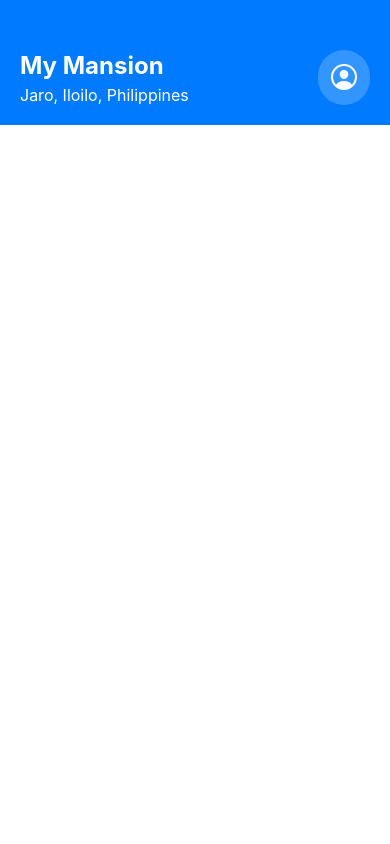
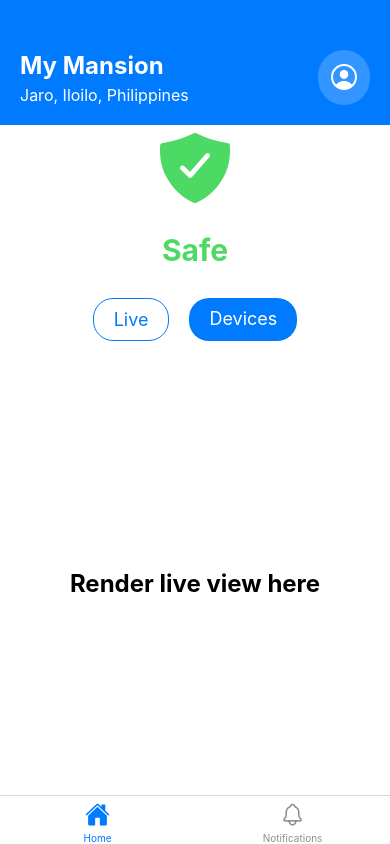
Before and after one commit to ElectroDevs/mobile-app, a React Native app: screen /Home in a window 390 px wide. Built offline with nearby package versions, Linux system fonts and the light colour scheme.

Commit message:
navigation

```diff
--- a/App.tsx
+++ b/App.tsx
@@ -1,9 +1,14 @@
 import React from 'react';
-import HomeScreen from './components/HomeScreen';
-import Header from './components/Header';
+import Header from './navigation/components/Header';
+import AppNavigator from './navigation/AppNavigator';
+
 
 export default function App() {
   return (
-    <Header title='My Mansion' location='Jaro, Iloilo, Philippines' onProfilePress={() => alert('Profile pressed')}/>
+    <>
+      <Header title='My Mansion' location='Jaro, Iloilo, Philippines' onProfilePress={() => alert('Profile pressed')}/>
+      <AppNavigator/>
+
+    </>
   );
 }
--- /dev/null
+++ b/navigation/AppNavigator.tsx
@@ -0,0 +1,33 @@
+import React from 'react';
+import { NavigationContainer } from '@react-navigation/native';
+import { createBottomTabNavigator } from '@react-navigation/bottom-tabs';
+import { Ionicons } from '@expo/vector-icons';
+import HomePage from './components/HomePage';
+import NotificationPage from './components/NotificationPage';
+
+const Tab = createBottomTabNavigator();
+
+export default function AppNavigator() {
+  return (
+    <NavigationContainer>
+      <Tab.Navigator initialRouteName='Home'
+                    screenOptions={({route}) => ({
+                      tabBarIcon: ({focused, color, size}) => {
+                        let rn = route.name;
+
+                        if (rn === "Home") {
+                          return <Ionicons name={focused ? "home" : "home-outline"} size={size} color={color}/>
+                        } else if (rn === "Notifications") {
+                          return <Ionicons name={focused ? "notifications" : "notifications-outline"} size={size} color={color}/>
+                        }
+                      },
+                      headerShown: false
+      }) }>
+
+        <Tab.Screen name='Home' component={HomePage}/>
+        <Tab.Screen name='Notifications' component={NotificationPage}/>
+
+      </Tab.Navigator>
+    </NavigationContainer>
+  );
+}
--- /dev/null
+++ b/navigation/components/HomePage.tsx
@@ -0,0 +1,114 @@
+import React, { useState } from 'react';
+import { StyleSheet, View, Text, TouchableOpacity } from 'react-native';
+import { Ionicons } from '@expo/vector-icons';
+
+export default function HomePage() {
+  const [breachDetected, setBreachDetected] = useState(false);
+  const [viewLive, setViewLive] = useState(true);
+  const [viewDevices, setViewDevices] = useState(false);
+
+  return (
+    <View style={styles.container}>
+      <View style={styles.alertContainer}>
+        <Ionicons
+          name={breachDetected ? 'warning' : 'shield-checkmark'}
+          size={80}
+          color={breachDetected ? '#FF3B30' : '#4CD964'}
+        />
+        <Text style={styles.alertText}>{breachDetected ? 'Warning!' : 'Safe'}</Text>
+      </View>
+      <View style={styles.buttonContainer}>
+        <TouchableOpacity
+          style={[styles.button, viewLive && styles.activeButton]}
+          onPress={() => {
+            setViewLive(true);
+            setViewDevices(false);
+          }}
+        >
+          <Text style={[styles.buttonText, viewLive && styles.activeButtonText]}>Live</Text>
+        </TouchableOpacity>
+        <TouchableOpacity
+          style={[styles.button, viewDevices && styles.activeButton]}
+          onPress={() => {
+            setViewLive(false);
+            setViewDevices(true);
+          }}
+        >
+          <Text style={[styles.buttonText, viewDevices && styles.activeButtonText]}>Devices</Text>
+        </TouchableOpacity>
+      </View>
+      {viewLive && (
+        <View style={styles.cameraContainer}>
+          <Text style={styles.liveViewText}>Render live view here</Text>
+        </View>
+      )}
+      {viewDevices && (
+        <View style={styles.devicesContainer}>
+          {/* Render device list and indicators here */}
+          <Text style={styles.deviceListText}>Render device list here</Text>
+        </View>
+      )}
+    </View>
+  );
+}
+
+const styles = StyleSheet.create({
+  container: {
+    flex: 1,
+    alignItems: 'center',
+    justifyContent: 'center',
+    backgroundColor: '#fff',
+  },
+  alertContainer: {
+    alignItems: 'center',
+    justifyContent: 'center',
+    marginBottom: 30,
+  },
+  alertText: {
+    fontSize: 30,
+    fontWeight: 'bold',
+    color: '#4CD964',
+    marginTop: 20,
+  },
+  buttonContainer: {
+    flexDirection: 'row',
+    marginBottom: 30,
+  },
+  button: {
+    padding: 10,
+    paddingHorizontal: 20,
+    borderRadius: 20,
+    backgroundColor: '#007AFF',
+    marginHorizontal: 10,
+  },
+  activeButton: {
+    backgroundColor: '#fff',
+    borderWidth: 1,
+    borderColor: '#007AFF',
+  },
+  buttonText: {
+    color: '#fff',
+    fontSize: 18,
+  },
+  activeButtonText: {
+    color: '#007AFF',
+  },
+  cameraContainer: {
+    flex: 1,
+    alignItems: 'center',
+    justifyContent: 'center',
+  },
+  liveViewText: {
+    fontSize: 24,
+    fontWeight: 'bold',
+  },
+  devicesContainer: {
+    flex: 1,
+    alignItems: 'center',
+    justifyContent: 'center',
+  },
+  deviceListText: {
+    fontSize: 24,
+    fontWeight: 'bold',
+  },
+});
--- /dev/null
+++ b/navigation/components/NotificationPage.tsx
@@ -0,0 +1,12 @@
+import React from 'react'
+import {View, Text} from 'react-native'
+
+function NotificationPage() {
+  return (
+    <View>
+      <Text>Notifications</Text>
+    </View>
+  )
+}
+
+export default NotificationPage
--- a/tsconfig.json
+++ b/tsconfig.json
@@ -1,6 +1,7 @@
 {
   "extends": "expo/tsconfig.base",
   "compilerOptions": {
+    "jsx": "react",
     "strict": true
   }
 }
```
Also changed, not shown: components/HomeScreen.tsx (deleted, +0 -58 lines), package.json (+13 -4 lines), navigation/components/Header.tsx (renamed from components/Header.tsx), 1 other file (tests, documents, lock files or other folders).
